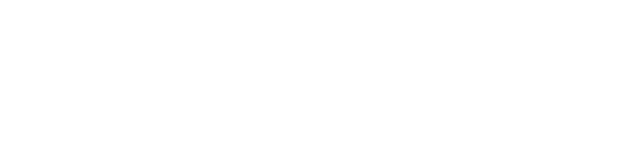
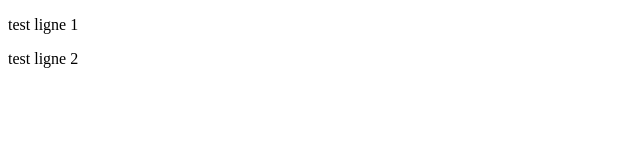
Before and after one commit to PetitsChoux/Elemental_War, a plain HTML site: page index.html in a window 1280 px wide. Shown: the whole page, without its empty margins (0-640 px from the left). Drawn offline with Linux system fonts and the light colour scheme.

Commit message:
Test lignes 1 et 2

```diff
--- a/index.html
+++ b/index.html
@@ -8,6 +8,7 @@
     </head>
 
     <body>
-
+    	<p>test ligne 1</p>
+    	<p>test ligne 2</p>
     </body>
 </html>
```
